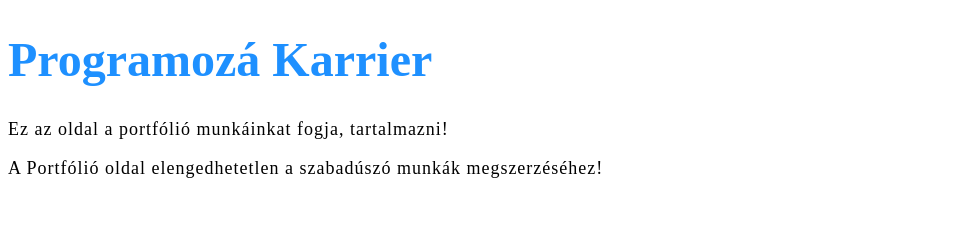
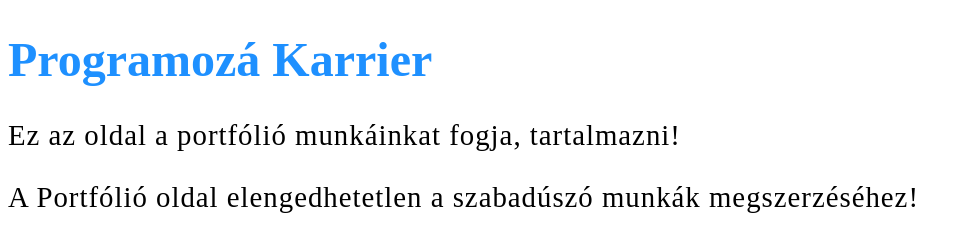
Before and after one commit to zoltansw/portfolio-oldal, a plain HTML site: page index.html in a window 1280 px wide. Shown: the whole page, without its empty margins (0-970 px from the left). Drawn offline with Linux system fonts and the light colour scheme.

Commit message:
rem bevezetése a styles.css-be

```diff
--- a/Styles/styles.css
+++ b/Styles/styles.css
@@ -1,4 +1,6 @@
+html {font: 10px;}
+
 h1 {color: dodgerblue;
     font-size: 48px;}
-p {font-size: 18px;
+p {font-size: 1.8rem;
 letter-spacing: 1px;}
```
